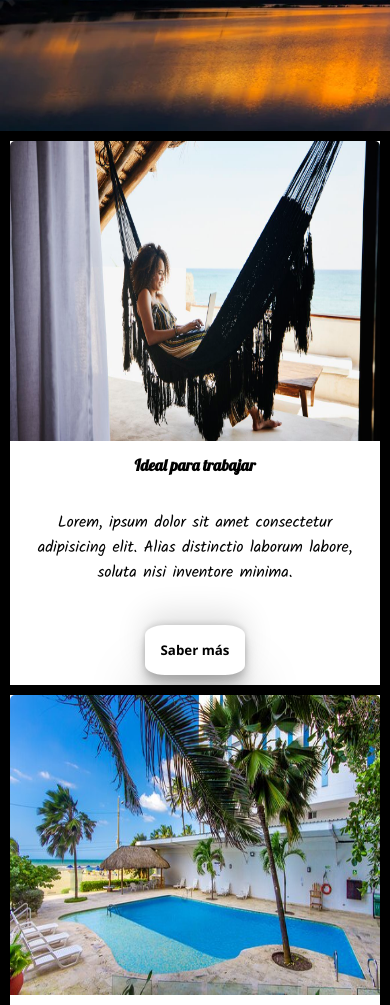
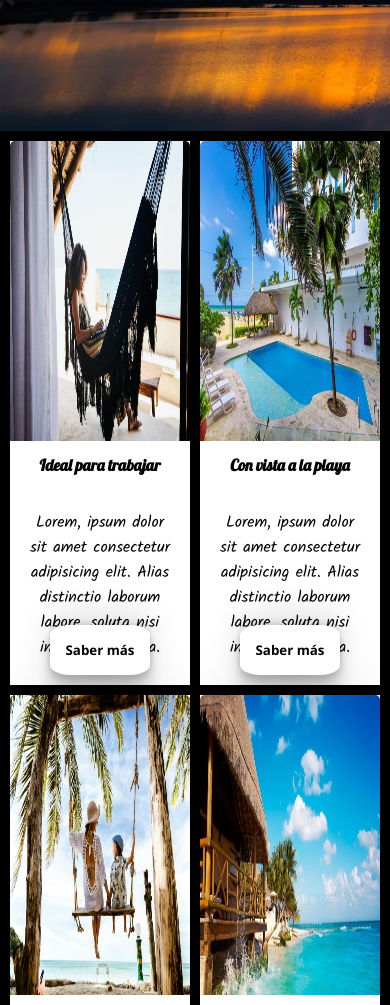
Before and after one commit to OscarDHinestroza/PRO1-LANDING-VENTAS, a plain HTML site: page index.html in a window 390 px wide. Shown: the part 995-2000 px from the top of the page. Drawn offline with Linux system fonts and the light colour scheme.

Commit message:
Update styles.css

```diff
--- a/assests/CSS/styles.css
+++ b/assests/CSS/styles.css
@@ -349,10 +349,10 @@ color: black;
         align-items: center;
     }
 
-    /* .main-section {
+    .main-section {
         display: grid;
         grid-template-columns: 1fr 1fr;
-    } */
+    }
 
     .about-list {
         display: flex;
```
